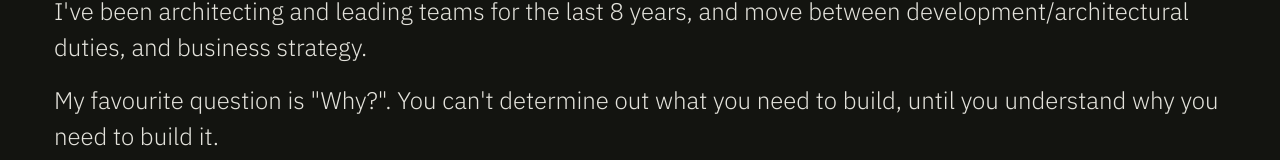
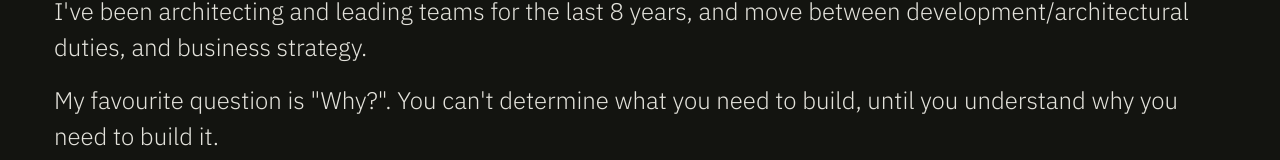
Before and after one commit to lukecookssw/dafuq-angular, an Angular app: page /bio in a window 1280 px wide. Shown: the part 792-952 px from the top of the page. Built offline with nearby package versions, Linux system fonts and the light colour scheme.

Commit message:
Update bio.html

```diff
--- a/src/app/pages/bio/bio.html
+++ b/src/app/pages/bio/bio.html
@@ -36,7 +36,7 @@
     between development/architectural duties, and business strategy.
   </p>
   <p>
-    My favourite question is "Why?". You can't determine out what you need to
+    My favourite question is "Why?". You can't determine what you need to
     build, until you understand why you need to build it.
   </p>
 </div>
```
